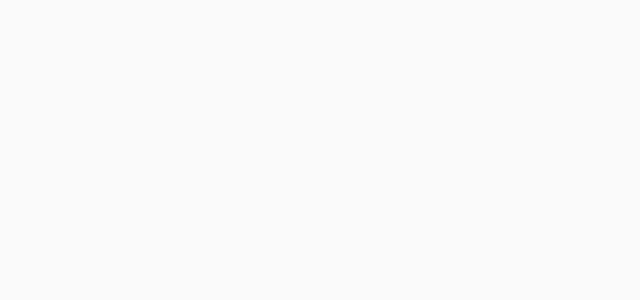
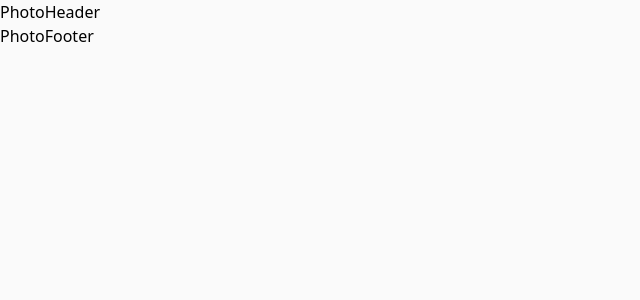
Before and after one commit to bora-sen/personal-site-react, a React (Create React App) app: page /photo in a window 1280 px wide. Before the commit this address had no page. Shown: the top 300 px of the page, without its empty margins (0-640 px from the left). Built offline with nearby package versions, Linux system fonts and the light colour scheme.

Commit message:
Added Photos Route

```diff
--- a/src/MainRouter.js
+++ b/src/MainRouter.js
@@ -1,11 +1,13 @@
 import React from 'react'
 import { Route, Routes } from 'react-router-dom'
-import { Home } from './pages'
+import { Home, Photos } from './pages'
 
 function MainRouter() {
   return (
     <Routes>
         <Route path="/" element={<Home />} />
+        <Route path="/photo" element={<Photos />} />
+
     </Routes>
   )
 }
--- /dev/null
+++ b/src/pages/Photos/components/PhotoFooter.jsx
@@ -0,0 +1,9 @@
+import React from 'react'
+
+function PhotoFooter() {
+  return (
+    <div>PhotoFooter</div>
+  )
+}
+
+export default PhotoFooter
--- /dev/null
+++ b/src/pages/Photos/components/PhotoHeader.jsx
@@ -0,0 +1,9 @@
+import React from 'react'
+
+function PhotoHeader() {
+  return (
+    <div>PhotoHeader</div>
+  )
+}
+
+export default PhotoHeader
--- /dev/null
+++ b/src/pages/Photos/components/index.js
@@ -0,0 +1,2 @@
+export {default as PhotoFooter} from './PhotoFooter'
+export {default as PhotoHeader} from './PhotoHeader'
--- /dev/null
+++ b/src/pages/Photos/index.jsx
@@ -0,0 +1,13 @@
+import React from 'react'
+import { PhotoFooter, PhotoHeader } from './components'
+
+function Photos() {
+  return (
+    <>
+        <PhotoHeader />
+        <PhotoFooter />
+    </>
+  )
+}
+
+export default Photos
--- a/src/pages/index.js
+++ b/src/pages/index.js
@@ -1,2 +1,3 @@
 export {default as Home } from './Home'
 export {default as Works } from './Works'
+export {default as Photos} from './Photos'
```
